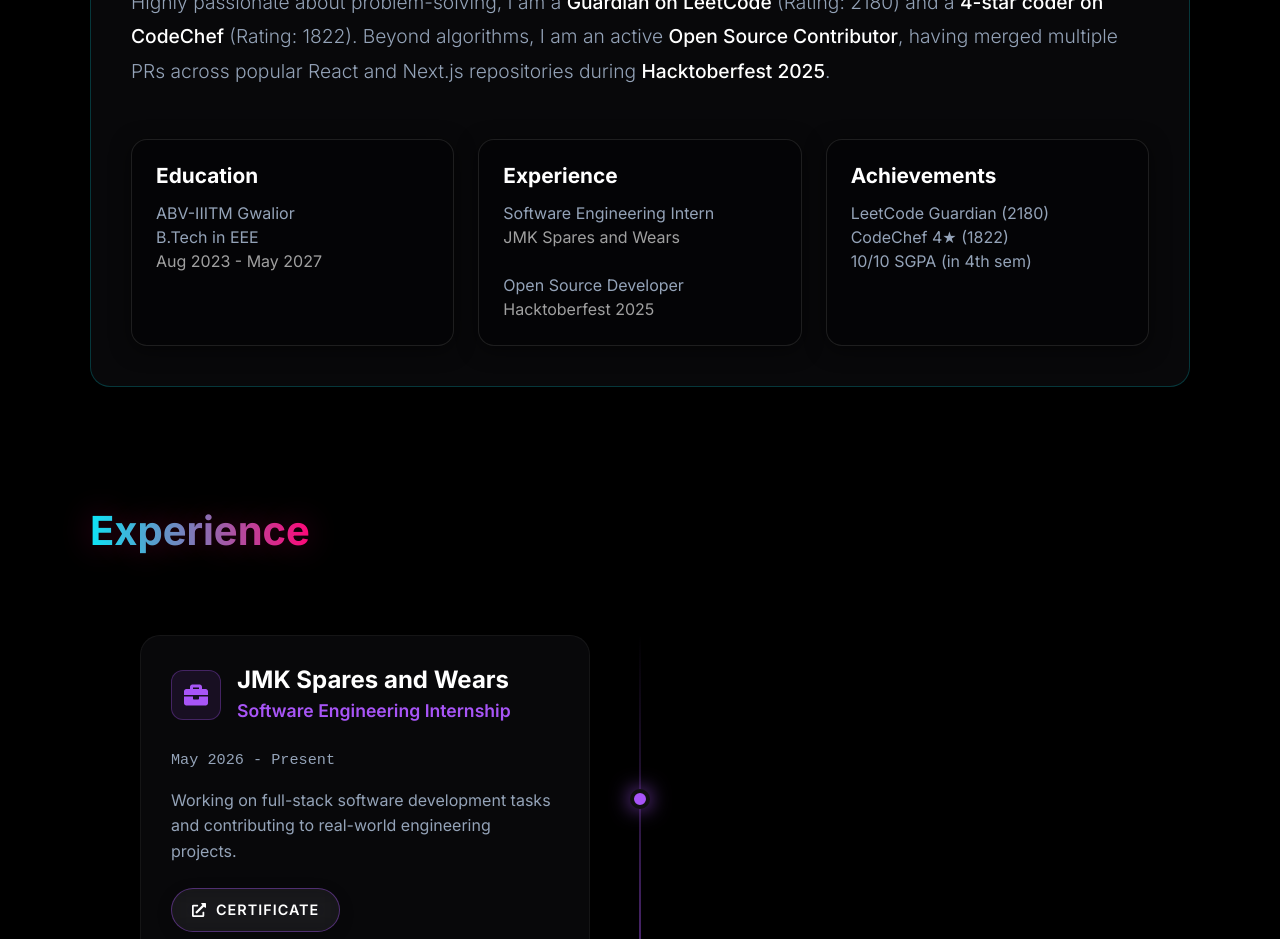
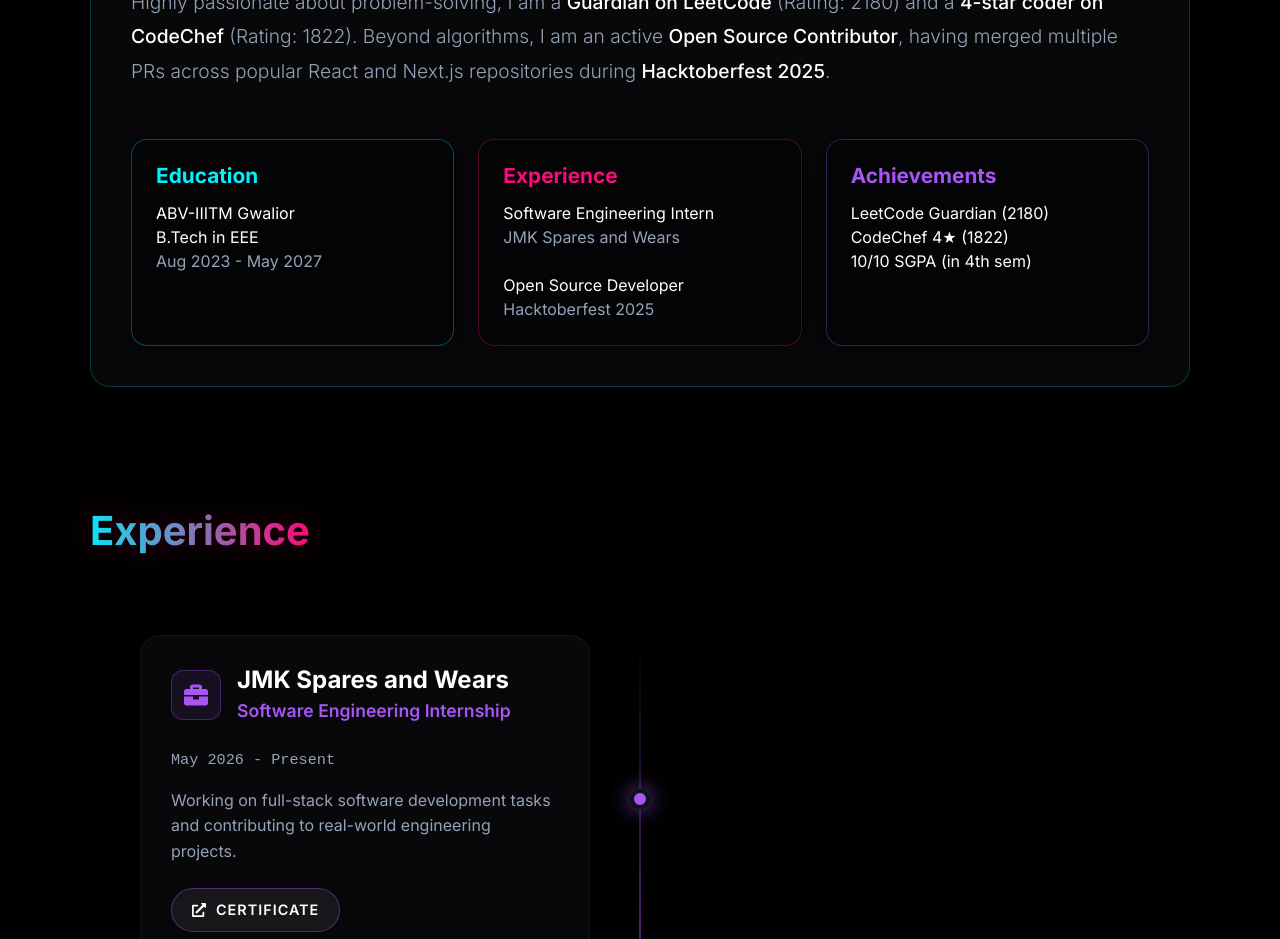
Before and after one commit to Princeag1310/Portfolio, a React (Vite) app: page / in a window 1280 px wide. Shown: the part 1100-2039 px from the top of the page. Built offline with nearby package versions, Linux system fonts and the light colour scheme.

Commit message:
style: revert cards back to original colorful state, keeping paragraph text subtle

```diff
--- a/src/components/About.tsx
+++ b/src/components/About.tsx
@@ -23,22 +23,22 @@
           </div>
 
           <div style={{ display: 'grid', gridTemplateColumns: 'repeat(auto-fit, minmax(220px, 1fr))', gap: '24px', marginTop: '20px' }}>
-             <motion.div whileHover={{ y: -5 }} style={{ background: 'rgba(0,0,0,0.4)', padding: '24px', borderRadius: '16px', border: '1px solid rgba(255, 255, 255, 0.1)', boxShadow: '0 4px 20px rgba(0,0,0,0.5)' }}>
-               <h3 style={{ color: '#fff', marginBottom: '12px', fontSize: '1.3rem' }}>Education</h3>
-               <p style={{ color: 'var(--text-secondary)', fontSize: '1rem', lineHeight: '1.5' }}>ABV-IIITM Gwalior<br/>B.Tech in EEE<br/><span style={{ color: '#a0a0a0' }}>Aug 2023 - May 2027</span></p>
+             <motion.div whileHover={{ y: -5 }} style={{ background: 'rgba(0,0,0,0.4)', padding: '24px', borderRadius: '16px', border: '1px solid rgba(0, 242, 254, 0.3)', boxShadow: '0 4px 20px rgba(0,0,0,0.5)' }}>
+               <h3 style={{ color: '#00f2fe', marginBottom: '12px', fontSize: '1.3rem' }}>Education</h3>
+               <p style={{ color: '#fff', fontSize: '1rem', lineHeight: '1.5' }}>ABV-IIITM Gwalior<br/>B.Tech in EEE<br/><span style={{ color: 'var(--text-secondary)' }}>Aug 2023 - May 2027</span></p>
              </motion.div>
-             <motion.div whileHover={{ y: -5 }} style={{ background: 'rgba(0,0,0,0.4)', padding: '24px', borderRadius: '16px', border: '1px solid rgba(255, 255, 255, 0.1)', boxShadow: '0 4px 20px rgba(0,0,0,0.5)' }}>
-               <h3 style={{ color: '#fff', marginBottom: '12px', fontSize: '1.3rem' }}>Experience</h3>
-               <p style={{ color: 'var(--text-secondary)', fontSize: '1rem', lineHeight: '1.5' }}>
+             <motion.div whileHover={{ y: -5 }} style={{ background: 'rgba(0,0,0,0.4)', padding: '24px', borderRadius: '16px', border: '1px solid rgba(254, 9, 121, 0.3)', boxShadow: '0 4px 20px rgba(0,0,0,0.5)' }}>
+               <h3 style={{ color: '#fe0979', marginBottom: '12px', fontSize: '1.3rem' }}>Experience</h3>
+               <p style={{ color: '#fff', fontSize: '1rem', lineHeight: '1.5' }}>
                  Software Engineering Intern<br/>
-                 <span style={{ color: '#a0a0a0' }}>JMK Spares and Wears</span><br/><br/>
+                 <span style={{ color: 'var(--text-secondary)' }}>JMK Spares and Wears</span><br/><br/>
                  Open Source Developer<br/>
-                 <span style={{ color: '#a0a0a0' }}>Hacktoberfest 2025</span>
+                 <span style={{ color: 'var(--text-secondary)' }}>Hacktoberfest 2025</span>
                </p>
              </motion.div>
-             <motion.div whileHover={{ y: -5 }} style={{ background: 'rgba(0,0,0,0.4)', padding: '24px', borderRadius: '16px', border: '1px solid rgba(255, 255, 255, 0.1)', boxShadow: '0 4px 20px rgba(0,0,0,0.5)' }}>
-               <h3 style={{ color: '#fff', marginBottom: '12px', fontSize: '1.3rem' }}>Achievements</h3>
-               <p style={{ color: 'var(--text-secondary)', fontSize: '1rem', lineHeight: '1.5' }}>LeetCode Guardian (2180)<br/>CodeChef 4★ (1822)<br/>10/10 SGPA (in 4th sem)</p>
+             <motion.div whileHover={{ y: -5 }} style={{ background: 'rgba(0,0,0,0.4)', padding: '24px', borderRadius: '16px', border: '1px solid rgba(168, 85, 247, 0.3)', boxShadow: '0 4px 20px rgba(0,0,0,0.5)' }}>
+               <h3 style={{ color: '#a855f7', marginBottom: '12px', fontSize: '1.3rem' }}>Achievements</h3>
+               <p style={{ color: '#fff', fontSize: '1rem', lineHeight: '1.5' }}>LeetCode Guardian (2180)<br/>CodeChef 4★ (1822)<br/>10/10 SGPA (in 4th sem)</p>
              </motion.div>
           </div>
         </div>
```
